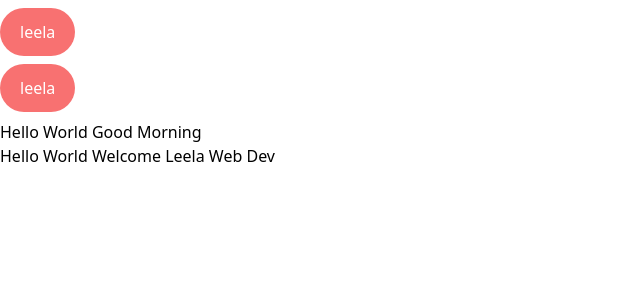
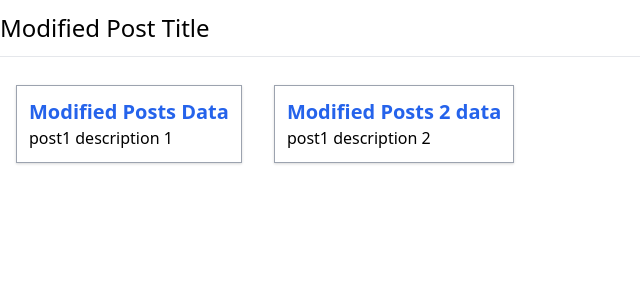
Before and after one commit to leelanarasimha/React-Course-Projects, a React (Create React App) app in the folder my-app/: page / in a window 1280 px wide. Shown: the top 300 px of the page, without its empty margins (0-640 px from the left). Built offline with nearby package versions, Linux system fonts and the light colour scheme.

Commit message:
Feat: state and setState in react class components

```diff
--- a/my-app/src/App.js
+++ b/my-app/src/App.js
@@ -1,15 +1,10 @@
 import './App.css';
-import Button from './components/Button/Button';
-import HelloWorld from './components/HelloWorld/HelloWorld';
+import Posts from './components/Posts/Posts';
 
 function App() {
     return (
         <div className='container mx-auto'>
-            <Button name='First Button' text='dsdsds' />
-            <Button name='Second Button' />
-
-            <HelloWorld text='Hello World Good Morning' />
-            <HelloWorld text='Hello World Welcome Leela Web Dev' />
+            <Posts />
         </div>
     );
 }
--- /dev/null
+++ b/my-app/src/components/Posts/Posts.js
@@ -0,0 +1,48 @@
+const { Component } = require('react');
+const { default: SinglePost } = require('../SinglePost/SinglePost');
+
+class Posts extends Component {
+    state = {
+        posts: [
+            { title: 'post 1', description: 'post1 description 1' },
+            { title: 'post 2', description: 'post1 description 2' },
+        ],
+
+        postTitle: 'Posts List',
+    };
+    render() {
+        setTimeout(() => {
+            console.log('Modifying');
+            const posts = [...this.state.posts];
+
+            posts[0].title = 'Modified Posts Data';
+            posts[1].title = 'Modified Posts 2 data';
+
+            this.setState({
+                posts,
+            });
+
+            this.setState({
+                postTitle: 'Modified Post Title',
+            });
+        }, 3000);
+        return (
+            <div>
+                <h2 className='text-2xl my-3'>{this.state.postTitle}</h2>
+                <hr />
+                <div className='flex my-3'>
+                    <SinglePost
+                        title={this.state.posts[0].title}
+                        description={this.state.posts[0].description}
+                    />
+                    <SinglePost
+                        title={this.state.posts[1].title}
+                        description={this.state.posts[1].description}
+                    />
+                </div>
+            </div>
+        );
+    }
+}
+
+export default Posts;
--- /dev/null
+++ b/my-app/src/components/SinglePost/SinglePost.js
@@ -0,0 +1,16 @@
+import { Component } from 'react';
+
+class SinglePost extends Component {
+    render() {
+        return (
+            <div className='m-4 p-3 border border-gray-400 shadow'>
+                <h3 className='text-xl font-bold text-blue-600'>
+                    {this.props.title}
+                </h3>
+                <div>{this.props.description}</div>
+            </div>
+        );
+    }
+}
+
+export default SinglePost;
```
Also changed, not shown: 1 other file (tests, documents, lock files or other folders).
